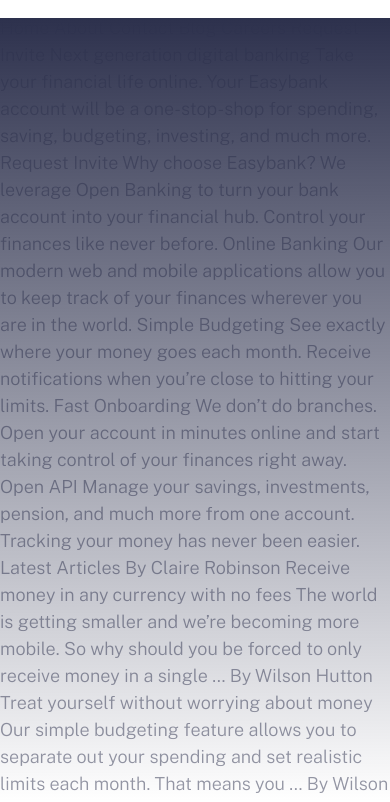
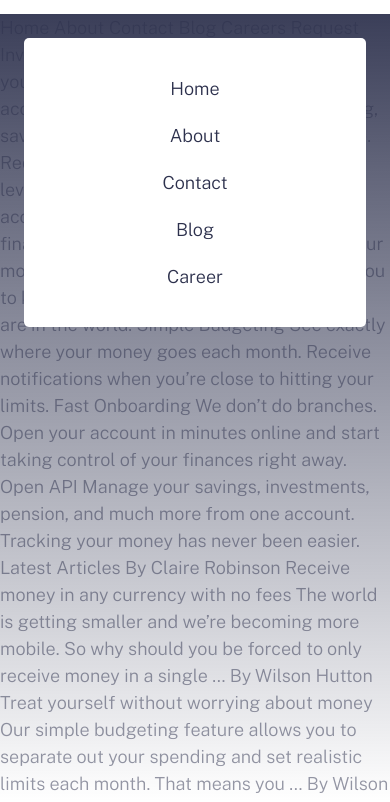
Before and after one commit to hossam-khalaf/easybank-landing-page-master, a plain HTML site: page index.html in a window 390 px wide. Both pictures are taken after a click on the link 353 px from the left and 28 px from the top of the page. Shown: the part 42-844 px from the top of the page. Drawn offline with nearby package versions, Linux system fonts and the light colour scheme.

Commit message:
finished mobil navigation

```diff
--- a/app/js/app.js
+++ b/app/js/app.js
@@ -1,15 +1,23 @@
-const btnHamburger = document.querySelector('.header__menu')
+const btnHamburger = document.querySelector('.header__toggle')
+const bodyElm = document.querySelector('body')
 const header = document.querySelector('.header')
 const overlay = document.querySelector('.overlay')
+const fadeElemntes = document.querySelectorAll('.has-fade')
 
 btnHamburger.addEventListener('click', () => {
 	header.classList.toggle('open')
 
 	if (header.classList.contains('open')) {
-		overlay.classList.remove('fade-out')
-		overlay.classList.add('fade-in')
+		bodyElm.classList.add('noscroll')
+		fadeElemntes.forEach((element) => {
+			element.classList.remove('fade-out')
+			element.classList.add('fade-in')
+		})
 	} else {
-		overlay.classList.remove('fade-in')
-		overlay.classList.add('fade-out')
+		bodyElm.classList.remove('noscroll')
+		fadeElemntes.forEach((element) => {
+			element.classList.remove('fade-in')
+			element.classList.add('fade-out')
+		})
 	}
 })
--- a/app/scss/_animations.scss
+++ b/app/scss/_animations.scss
@@ -1,3 +1,7 @@
+.has-fade {
+	visibility: hidden;
+}
+
 @keyframes fade-in {
 	from {
 		visibility: hidden;
--- a/app/scss/_global.scss
+++ b/app/scss/_global.scss
@@ -17,12 +17,22 @@ body {
 	font-family: 'Public Sans', sans-serif;
 	font-weight: 300;
 	font-size: $font-medium; // 18px
+
+	&.noscroll {
+		overflow: hidden;
+	}
 }
 
 a,
 a:visited,
 a:hover {
 	text-decoration: none;
+}
+
+// spacing
+.container {
+	padding-left: 1.5rem;
+	padding-right: 1.5rem;
 }
 
 // flexbox styles
--- a/app/scss/_header.scss
+++ b/app/scss/_header.scss
@@ -1,7 +1,9 @@
 .header {
+	position: relative;
+	z-index: 1;
 	// hamburger open styles
 	&.open {
-		.header__menu {
+		.header__toggle {
 			> span:first-child {
 				transform: rotate(45deg);
 			}
@@ -15,7 +17,10 @@
 	}
 
 	nav {
-		padding: 1.0625rem 1.5rem;
+		position: relative;
+		background: $white;
+		padding-top: 1.0625rem;
+		padding-bottom: 1.0625rem;
 	}
 
 	&__logo {
@@ -23,10 +28,9 @@
 		height: 1.375rem;
 	}
 
-	//mobile menu
-	&__menu {
+	//mobile toggle menu
+	&__toggle {
 		> span {
-			z-index: 1;
 			display: block;
 			width: 26px;
 			height: 2px;
@@ -85,13 +89,31 @@
 	}
 
 	.overlay {
-		visibility: hidden;
+		// visibility: hidden;
 		position: fixed;
-		top: 3.75rem;
+		top: 0;
 		right: 0;
 		bottom: 0;
 		left: 0;
 		background-color: $darkBlue;
 		background: linear-gradient($darkBlue, transparent);
 	}
+
+	&__menu {
+		background: $white;
+		padding: 1.7rem;
+		margin-top: 1.5rem;
+		border-radius: 5px;
+		position: absolute;
+		left: 50%;
+		transform: translateX(-50%);
+		width: calc(100% - 3rem);
+
+		a {
+			color: $darkBlue;
+			padding: 0.625rem;
+			display: block;
+			text-align: center;
+		}
+	}
 }
--- a/index.html
+++ b/index.html
@@ -22,12 +22,12 @@
 	</head>
 	<body>
 		<header class="header">
-			<div class="overlay"></div>
-			<nav class="flex flex-jc-sb flex-ai-c">
+			<div class="overlay has-fade"></div>
+			<nav class="container flex flex-jc-sb flex-ai-c">
 				<a href="/" class="header__logo">
 					<img src="images/logo.svg" alt="Easy Bank"
 				/></a>
-				<a href="#" class="header__menu hide-for-desktop">
+				<a href="#" class="header__toggle hide-for-desktop">
 					<span></span>
 					<span></span>
 					<span></span>
@@ -44,6 +44,13 @@
 					>Request Invite</a
 				>
 			</nav>
+			<div class="header__menu has-fade container">
+				<a href="#">Home</a>
+				<a href="#">About</a>
+				<a href="#">Contact</a>
+				<a href="#">Blog</a>
+				<a href="#">Career</a>
+			</div>
 		</header>
 		Home About Contact Blog Careers Request Invite Next generation digital
 		banking Take your financial life online. Your Easybank account will be a
```
Also changed, not shown: dist/css/style.css, 1 other file.
